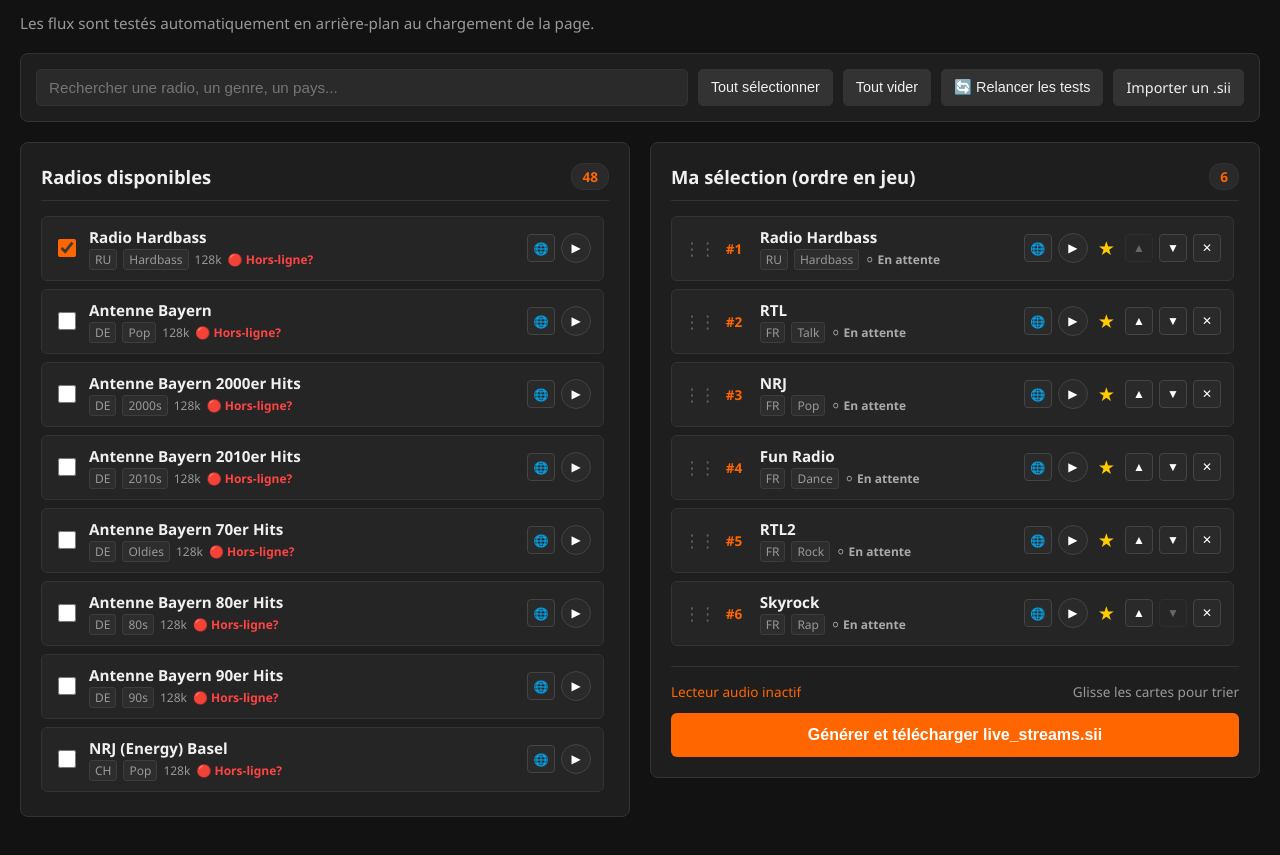
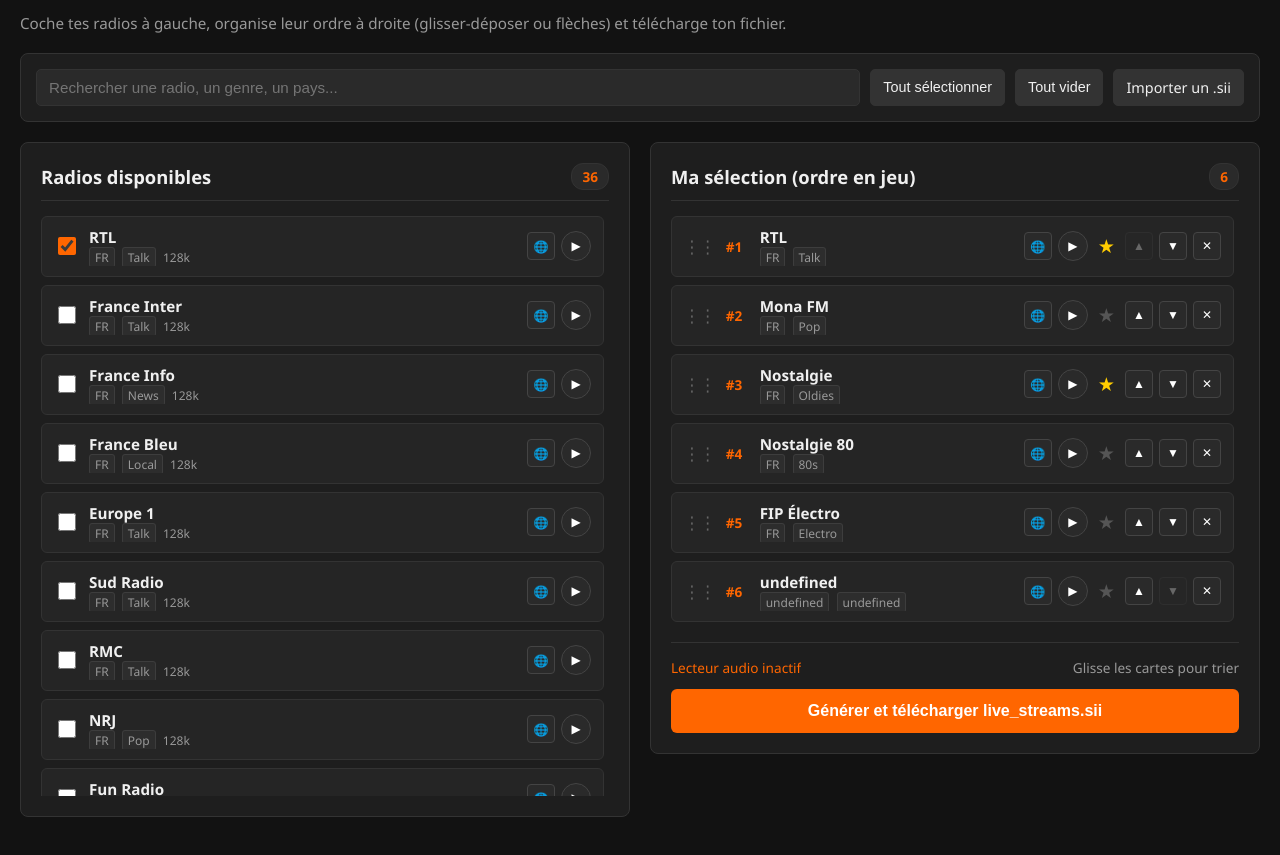
Before and after one commit to totolavabo/radio-ETS2, a plain HTML site: page index.html in a window 1280 px wide. Shown: the part 67-922 px from the top of the page. Drawn offline with Linux system fonts and the light colour scheme; no server answers.

Commit message:
Update index.html

```diff
--- a/index.html
+++ b/index.html
@@ -165,23 +165,14 @@
             font-size: 0.75rem;
             color: var(--muted);
             margin-top: 2px;
-            display: flex;
-            align-items: center;
-            gap: 6px;
         }
         .badge {
             background: #2d2d2d;
             padding: 1px 5px;
             border-radius: 3px;
+            margin-right: 4px;
             border: 1px solid #3d3d3d;
         }
-        .status-dot {
-            font-size: 0.75rem;
-            font-weight: bold;
-        }
-        .status-dot.checking { color: #aaa; }
-        .status-dot.ok { color: #44ff44; }
-        .status-dot.error { color: #ff4444; }
 
         .station-actions {
             display: flex;
@@ -293,13 +284,12 @@
 <body>
 
     <h1>Générateur <code>live_streams.sii</code> (ETS 2)</h1>
-    <p class="subtitle">Les flux sont testés automatiquement en arrière-plan au chargement de la page.</p>
+    <p class="subtitle">Coche tes radios à gauche, organise leur ordre à droite (glisser-déposer ou flèches) et télécharge ton fichier.</p>
 
     <div class="toolbar">
         <input type="text" id="searchInput" placeholder="Rechercher une radio, un genre, un pays..." oninput="renderAvailable()">
         <button class="btn" onclick="selectAll()">Tout sélectionner</button>
         <button class="btn" onclick="clearSelection()">Tout vider</button>
-        <button class="btn" onclick="runAutoTest()">🔄 Relancer les tests</button>
         <label class="btn" style="cursor:pointer;">
             Importer un .sii
             <input type="file" id="importFile" accept=".sii,.txt" style="display:none" onchange="importSiiFile(event)">
@@ -339,63 +329,51 @@
 
 <script>
     const catalog = [
-        { url: "https://stream.laut.fm/hardbassgut", name: "Radio Hardbass", genre: "Hardbass", country: "RU", bitrate: 128, fav: 1, status: "pending" },
-        { url: "https://mp3channels.webradio.antenne.de/antenne", name: "Antenne Bayern", genre: "Pop", country: "DE", bitrate: 128, fav: 0, status: "pending" },
-        { url: "https://mp3channels.webradio.antenne.de/2000er-hits", name: "Antenne Bayern 2000er Hits", genre: "2000s", country: "DE", bitrate: 128, fav: 0, status: "pending" },
-        { url: "https://mp3channels.webradio.antenne.de/2010er-hits", name: "Antenne Bayern 2010er Hits", genre: "2010s", country: "DE", bitrate: 128, fav: 0, status: "pending" },
-        { url: "https://mp3channels.webradio.antenne.de/70er-hits", name: "Antenne Bayern 70er Hits", genre: "Oldies", country: "DE", bitrate: 128, fav: 0, status: "pending" },
-        { url: "https://mp3channels.webradio.antenne.de/80er-kulthits", name: "Antenne Bayern 80er Hits", genre: "80s", country: "DE", bitrate: 128, fav: 0, status: "pending" },
-        { url: "https://mp3channels.webradio.antenne.de/90er-hits", name: "Antenne Bayern 90er Hits", genre: "90s", country: "DE", bitrate: 128, fav: 0, status: "pending" },
-        { url: "https://energy.ice.infomaniak.ch/energybasel-high.mp3", name: "NRJ (Energy) Basel", genre: "Pop", country: "CH", bitrate: 128, fav: 0, status: "pending" },
-        { url: "https://energy.ice.infomaniak.ch/energybern-high.mp3", name: "NRJ (Energy) Bern", genre: "Pop", country: "CH", bitrate: 128, fav: 0, status: "pending" },
-        { url: "https://energy.ice.infomaniak.ch/energyluzern-high.mp3", name: "NRJ (Energy) Luzern", genre: "Pop", country: "CH", bitrate: 128, fav: 0, status: "pending" },
-        { url: "https://energy.ice.infomaniak.ch/energystgallen-high.mp3", name: "NRJ (Energy) St.Gallen", genre: "Pop", country: "CH", bitrate: 128, fav: 0, status: "pending" },
-        { url: "https://energy.ice.infomaniak.ch/energyzuerich-high.mp3", name: "NRJ (Energy) Zurich", genre: "Pop", country: "CH", bitrate: 128, fav: 0, status: "pending" },
-        { url: "https://stream.rtl.fr/rtl-1-44-128.mp3", name: "RTL", genre: "Talk", country: "FR", bitrate: 128, fav: 1, status: "pending" },
-        { url: "https://icecast.radiofrance.fr/franceinter-midfi.mp3", name: "France Inter", genre: "Talk", country: "FR", bitrate: 128, fav: 0, status: "pending" },
-        { url: "https://icecast.radiofrance.fr/franceinfo-midfi.mp3", name: "France Info", genre: "News", country: "FR", bitrate: 128, fav: 0, status: "pending" },
-        { url: "https://icecast.radiofrance.fr/francebleu-midfi.mp3", name: "France Bleu", genre: "Local", country: "FR", bitrate: 128, fav: 0, status: "pending" },
-        { url: "https://stream.europe1.fr/live/europe1-midfi.mp3", name: "Europe 1", genre: "Talk", country: "FR", bitrate: 128, fav: 0, status: "pending" },
-        { url: "https://stream.sudradio.fr/sudradio.mp3", name: "Sud Radio", genre: "Talk", country: "FR", bitrate: 128, fav: 0, status: "pending" },
-        { url: "https://stream.rmc.fr/rmc-high", name: "RMC", genre: "Talk", country: "FR", bitrate: 128, fav: 0, status: "pending" },
-        { url: "https://stream.NRJ.fr/mp3/nrj_high.mp3", name: "NRJ", genre: "Pop", country: "FR", bitrate: 128, fav: 1, status: "pending" },
-        { url: "https://stream.funradio.fr/fun-1-44-128.mp3", name: "Fun Radio", genre: "Dance", country: "FR", bitrate: 128, fav: 1, status: "pending" },
-        { url: "https://stream.virginradio.fr/virgin.mp3", name: "Europe 2", genre: "Pop-Rock", country: "FR", bitrate: 128, fav: 0, status: "pending" },
-        { url: "https://rfm-live-mp3.scdn.arkena.com/rfm.mp3", name: "RFM", genre: "Pop", country: "FR", bitrate: 128, fav: 0, status: "pending" },
-        { url: "https://stream.cheriefm.fr/mp3/cheriefm_high.mp3", name: "Chérie FM", genre: "Pop", country: "FR", bitrate: 128, fav: 0, status: "pending" },
-        { url: "https://vinyldance.ice.infomaniak.ch/vinyldance-128.mp3", name: "Mona FM", genre: "Pop", country: "FR", bitrate: 128, fav: 0, status: "pending" },
-        { url: "https://stream.rtl2.fr/rtl2-1-44-128.mp3", name: "RTL2", genre: "Rock", country: "FR", bitrate: 128, fav: 1, status: "pending" },
-        { url: "https://streaming.radio.rtl.fr/rtl2", name: "RTL2 Alternative", genre: "Rock", country: "FR", bitrate: 128, fav: 0, status: "pending" },
-        { url: "https://ouifm.ice.infomaniak.ch/ouifm-high.mp3", name: "Oui FM", genre: "Rock", country: "FR", bitrate: 128, fav: 0, status: "pending" },
-        { url: "https://stream.ouifm.fr/ouifm-rockindie.mp3", name: "Oui FM - Rock Indie", genre: "Indie", country: "FR", bitrate: 128, fav: 0, status: "pending" },
-        { url: "https://stream.ouifm.fr/ouifm-alternatif.mp3", name: "Oui FM - Alternatif", genre: "Rock", country: "FR", bitrate: 128, fav: 0, status: "pending" },
-        { url: "https://radioclassique.ice.infomaniak.ch/radioclassique-high.mp3", name: "Radio Classique", genre: "Classical", country: "FR", bitrate: 128, fav: 0, status: "pending" },
-        { url: "https://stream.nostalgie.fr/mp3/nostalgie_high.mp3", name: "Nostalgie", genre: "Oldies", country: "FR", bitrate: 128, fav: 1, status: "pending" },
-        { url: "https://stream.nostalgie.fr/mp3/nostalgie_80.mp3", name: "Nostalgie 80", genre: "80s", country: "FR", bitrate: 128, fav: 0, status: "pending" },
-        { url: "https://stream.nostalgie.fr/mp3/nostalgie_chansons_francaises.mp3", name: "Nostalgie Chansons Françaises", genre: "Variété", country: "FR", bitrate: 128, fav: 0, status: "pending" },
-        { url: "https://radio-bonheur.ice.infomaniak.ch/radio-bonheur-128.mp3", name: "Radio Bonheur", genre: "Variété", country: "FR", bitrate: 128, fav: 0, status: "pending" },
-        { url: "https://icecast.radiofrance.fr/fip-midfi.mp3", name: "FIP", genre: "Eclectic", country: "FR", bitrate: 128, fav: 1, status: "pending" },
-        { url: "https://icecast.radiofrance.fr/fip-rock-midfi.mp3", name: "FIP Rock", genre: "Rock", country: "FR", bitrate: 128, fav: 0, status: "pending" },
-        { url: "https://icecast.radiofrance.fr/fip-electro-midfi.mp3", name: "FIP Électro", genre: "Electro", country: "FR", bitrate: 128, fav: 0, status: "pending" },
-        { url: "https://skyrock.ice.infomaniak.ch/skyrock.mp3", name: "Skyrock", genre: "Rap", country: "FR", bitrate: 128, fav: 1, status: "pending" },
-        { url: "https://stream.generation.fr/generation.mp3", name: "Générations", genre: "Rap/Hip-Hop", country: "FR", bitrate: 128, fav: 0, status: "pending" },
-        { url: "https://radio-fg.ice.infomaniak.ch/radio-fg-high.mp3", name: "Radio FG", genre: "Electro", country: "FR", bitrate: 128, fav: 1, status: "pending" },
-        { url: "https://fg-chic.ice.infomaniak.ch/fg-chic-high.mp3", name: "Chic Radio (par FG)", genre: "Lounge", country: "FR", bitrate: 128, fav: 0, status: "pending" },
-        { url: "https://maxifm.ice.infomaniak.ch/maxifm-128.mp3", name: "Maxi FM", genre: "Electro", country: "FR", bitrate: 128, fav: 0, status: "pending" },
-        { url: "https://stream.letsmemorize.com/tsf-jazz.mp3", name: "TSF Jazz", genre: "Jazz", country: "FR", bitrate: 128, fav: 0, status: "pending" },
-        { url: "https://jazzradio.ice.infomaniak.ch/jazzradio-high.mp3", name: "Jazz Radio", genre: "Jazz", country: "FR", bitrate: 128, fav: 0, status: "pending" },
-        { url: "https://jazzradio-blues.ice.infomaniak.ch/jazzradio-blues.mp3", name: "Jazz Radio - Blues", genre: "Blues", country: "FR", bitrate: 128, fav: 0, status: "pending" },
-        { url: "https://jazzradio-lounge.ice.infomaniak.ch/jazzradio-lounge.mp3", name: "Jazz Radio - Lounge", genre: "Lounge", country: "FR", bitrate: 128, fav: 0, status: "pending" },
-        { url: "https://stream.rireetchansons.fr/mp3/rireetchansons_high.mp3", name: "Rire & Chansons", genre: "Comedy", country: "FR", bitrate: 128, fav: 0, status: "pending" }
+        { url: "https://stream.rtl.fr/rtl-1-44-128.mp3", name: "RTL", genre: "Talk", country: "FR", bitrate: 128, fav: 1 },
+        { url: "https://icecast.radiofrance.fr/franceinter-midfi.mp3", name: "France Inter", genre: "Talk", country: "FR", bitrate: 128, fav: 0 },
+        { url: "https://icecast.radiofrance.fr/franceinfo-midfi.mp3", name: "France Info", genre: "News", country: "FR", bitrate: 128, fav: 0 },
+        { url: "https://icecast.radiofrance.fr/francebleu-midfi.mp3", name: "France Bleu", genre: "Local", country: "FR", bitrate: 128, fav: 0 },
+        { url: "https://stream.europe1.fr/live/europe1-midfi.mp3", name: "Europe 1", genre: "Talk", country: "FR", bitrate: 128, fav: 0 },
+        { url: "https://stream.sudradio.fr/sudradio.mp3", name: "Sud Radio", genre: "Talk", country: "FR", bitrate: 128, fav: 0 },
+        { url: "https://stream.rmc.fr/rmc-high", name: "RMC", genre: "Talk", country: "FR", bitrate: 128, fav: 0 },
+        { url: "https://stream.NRJ.fr/mp3/nrj_high.mp3", name: "NRJ", genre: "Pop", country: "FR", bitrate: 128, fav: 1 },
+        { url: "https://stream.funradio.fr/fun-1-44-128.mp3", name: "Fun Radio", genre: "Dance", country: "FR", bitrate: 128, fav: 1 },
+        { url: "https://stream.virginradio.fr/virgin.mp3", name: "Europe 2", genre: "Pop-Rock", country: "FR", bitrate: 128, fav: 0 },
+        { url: "https://rfm-live-mp3.scdn.arkena.com/rfm.mp3", name: "RFM", genre: "Pop", country: "FR", bitrate: 128, fav: 0 },
+        { url: "https://stream.cheriefm.fr/mp3/cheriefm_high.mp3", name: "Chérie FM", genre: "Pop", country: "FR", bitrate: 128, fav: 0 },
+        { url: "https://vinyldance.ice.infomaniak.ch/vinyldance-128.mp3", name: "Mona FM", genre: "Pop", country: "FR", bitrate: 128, fav: 0 },
+        { url: "https://stream.rtl2.fr/rtl2-1-44-128.mp3", name: "RTL2", genre: "Rock", country: "FR", bitrate: 128, fav: 1 },
+        { url: "https://streaming.radio.rtl.fr/rtl2", name: "RTL2 Alternative", genre: "Rock", country: "FR", bitrate: 128, fav: 0 },
+        { url: "https://ouifm.ice.infomaniak.ch/ouifm-high.mp3", name: "Oui FM", genre: "Rock", country: "FR", bitrate: 128, fav: 0 },
+        { url: "https://stream.ouifm.fr/ouifm-rockindie.mp3", name: "Oui FM - Rock Indie", genre: "Indie", country: "FR", bitrate: 128, fav: 0 },
+        { url: "https://stream.ouifm.fr/ouifm-alternatif.mp3", name: "Oui FM - Alternatif", genre: "Rock", country: "FR", bitrate: 128, fav: 0 },
+        { url: "https://radioclassique.ice.infomaniak.ch/radioclassique-high.mp3", name: "Radio Classique", genre: "Classical", country: "FR", bitrate: 128, fav: 0 },
+        { url: "https://stream.nostalgie.fr/mp3/nostalgie_high.mp3", name: "Nostalgie", genre: "Oldies", country: "FR", bitrate: 128, fav: 1 },
+        { url: "https://stream.nostalgie.fr/mp3/nostalgie_80.mp3", name: "Nostalgie 80", genre: "80s", country: "FR", bitrate: 128, fav: 0 },
+        { url: "https://stream.nostalgie.fr/mp3/nostalgie_chansons_francaises.mp3", name: "Nostalgie Chansons Françaises", genre: "Variété", country: "FR", bitrate: 128, fav: 0 },
+        { url: "https://radio-bonheur.ice.infomaniak.ch/radio-bonheur-128.mp3", name: "Radio Bonheur", genre: "Variété", country: "FR", bitrate: 128, fav: 0 },
+        { url: "https://icecast.radiofrance.fr/fip-midfi.mp3", name: "FIP", genre: "Eclectic", country: "FR", bitrate: 128, fav: 1 },
+        { url: "https://icecast.radiofrance.fr/fip-rock-midfi.mp3", name: "FIP Rock", genre: "Rock", country: "FR", bitrate: 128, fav: 0 },
+        { url: "https://icecast.radiofrance.fr/fip-electro-midfi.mp3", name: "FIP Électro", genre: "Electro", country: "FR", bitrate: 128, fav: 0 },
+        { url: "https://skyrock.ice.infomaniak.ch/skyrock.mp3", name: "Skyrock", genre: "Rap", country: "FR", bitrate: 128, fav: 1 },
+        { url: "https://stream.generation.fr/generation.mp3", name: "Générations", genre: "Rap/Hip-Hop", country: "FR", bitrate: 128, fav: 0 },
+        { url: "https://radio-fg.ice.infomaniak.ch/radio-fg-high.mp3", name: "Radio FG", genre: "Electro", country: "FR", bitrate: 128, fav: 1 },
+        { url: "https://fg-chic.ice.infomaniak.ch/fg-chic-high.mp3", name: "Chic Radio (par FG)", genre: "Lounge", country: "FR", bitrate: 128, fav: 0 },
+        { url: "https://maxifm.ice.infomaniak.ch/maxifm-128.mp3", name: "Maxi FM", genre: "Electro", country: "FR", bitrate: 128, fav: 0 },
+        { url: "https://stream.letsmemorize.com/tsf-jazz.mp3", name: "TSF Jazz", genre: "Jazz", country: "FR", bitrate: 128, fav: 0 },
+        { url: "https://jazzradio.ice.infomaniak.ch/jazzradio-high.mp3", name: "Jazz Radio", genre: "Jazz", country: "FR", bitrate: 128, fav: 0 },
+        { url: "https://jazzradio-blues.ice.infomaniak.ch/jazzradio-blues.mp3", name: "Jazz Radio - Blues", genre: "Blues", country: "FR", bitrate: 128, fav: 0 },
+        { url: "https://jazzradio-lounge.ice.infomaniak.ch/jazzradio-lounge.mp3", name: "Jazz Radio - Lounge", genre: "FR", bitrate: 128, fav: 0 },
+        { url: "https://stream.rireetchansons.fr/mp3/rireetchansons_high.mp3", name: "Rire & Chansons", genre: "Comedy", country: "FR", bitrate: 128, fav: 0 }
     ];
 
     let selectedStations = [
-        { ...catalog[0] },
-        { ...catalog[12] },
-        { ...catalog[19] },
-        { ...catalog[20] },
-        { ...catalog[25] },
-        { ...catalog[38] }
+        { ...catalog[0] },  // Radio Hardbass
+        { ...catalog[12] }, // RTL
+        { ...catalog[19] }, // NRJ
+        { ...catalog[20] }, // Fun Radio
+        { ...catalog[25] }, // RTL2
+        { ...catalog[38] }  // Skyrock
     ];
 
     let currentlyPlayingUrl = null;
@@ -404,44 +382,6 @@
 
     function isSelected(url) {
         return selectedStations.some(s => s.url === url);
-    }
-
-    // --- FONCTION DE TEST AUTOMATIQUE DES FLUX ---
-    async function runAutoTest() {
-        for (let st of catalog) {
-            st.status = "checking";
-        }
-        renderAll();
-
-        // On teste chaque flux en parallèle (avec un timeout pour éviter de bloquer)
-        const promises = catalog.map(async (st) => {
-            try {
-                // Utilisation d'un proxy CORS public léger (type allorigins ou fetch no-cors)
-                // Pour les flux audio, on tente une requête HEAD ou un chargement partiel
-                const controller = new AbortController();
-                const timeoutId = setTimeout(() => controller.abort(), 4000); // 4 sec max par test
-
-                const response = await fetch(`https://api.allorigins.win/raw?url=${encodeURIComponent(st.url)}`, {
-                    method: 'GET',
-                    signal: controller.signal
-                });
-                clearTimeout(timeoutId);
-
-                st.status = response.ok ? "ok" : "error";
-            } catch (err) {
-                st.status = "error"; // Si bloqué par CORS ou timeout, on met en erreur (mais le flux reste parfaitement jouable en jeu)
-            }
-            renderAll();
-        });
-
-        await Promise.all(promises);
-    }
-
-    function getStatusBadge(status) {
-        if (status === "checking") return `<span class="status-dot checking" title="Test en cours...">⏳ Test...</span>`;
-        if (status === "ok") return `<span class="status-dot ok" title="Flux opérationnel">🟢 OK</span>`;
-        if (status === "error") return `<span class="status-dot error" title="Flux injoignable ou protégé (Fonctionne souvent en jeu)">🔴 Hors-ligne?</span>`;
-        return `<span class="status-dot checking">⚪ En attente</span>`;
     }
 
     function renderAvailable() {
@@ -472,7 +412,6 @@
                             <span class="badge">${escapeHtml(st.country)}</span>
                             <span class="badge">${escapeHtml(st.genre)}</span>
                             <span>${st.bitrate}k</span>
-                            ${getStatusBadge(st.status)}
                         </div>
                     </div>
                 </div>
@@ -521,7 +460,6 @@
                         <div class="station-meta">
                             <span class="badge">${escapeHtml(st.country)}</span>
                             <span class="badge">${escapeHtml(st.genre)}</span>
-                            ${getStatusBadge(st.status)}
                         </div>
                     </div>
                 </div>
@@ -660,8 +598,7 @@
                         genre: parts[2] || 'Other',
                         country: parts[3] || 'XX',
                         bitrate: parseInt(parts[4]) || 128,
-                        fav: parseInt(parts[5]) || 0,
-                        status: "pending"
+                        fav: parseInt(parts[5]) || 0
                     });
                 }
             }
@@ -715,8 +652,6 @@
     }
 
     renderAll();
-    // Lancement automatique du test des flux dès l'ouverture de la page
-    runAutoTest();
 </script>
 </body>
 </html>
```
